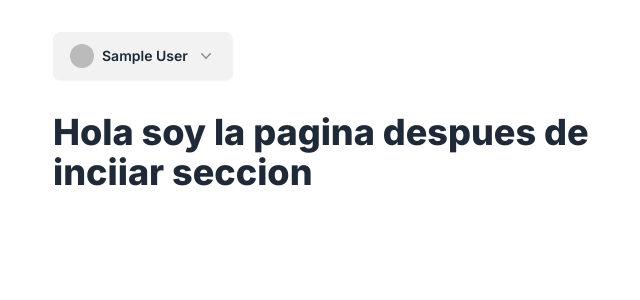
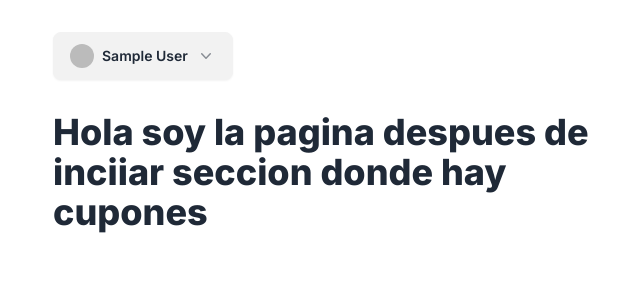
Before and after one commit to Lixxth/Mcplay, a Next.js app: page /dashboard in a window 1280 px wide. Shown: the top 300 px of the page, without its empty margins (299-939 px from the left). Built offline with nearby package versions, Linux system fonts and the light colour scheme; no server answers; sample sign-in values are in the browser's storage.

Commit message:
Update dashboard header text to specify coupon availability after user login

```diff
--- a/app/dashboard/page.js
+++ b/app/dashboard/page.js
@@ -10,7 +10,7 @@ export default async function Dashboard() {
     <main className="min-h-screen p-8 pb-24">
       <section className="max-w-xl mx-auto space-y-8">
         <ButtonAccount />
-        <h1 className="text-3xl md:text-4xl font-extrabold">Hola soy la pagina despues de inciiar seccion </h1>
+        <h1 className="text-3xl md:text-4xl font-extrabold">Hola soy la pagina despues de inciiar seccion donde hay cupones </h1>
       </section>
     </main>
   );
```
